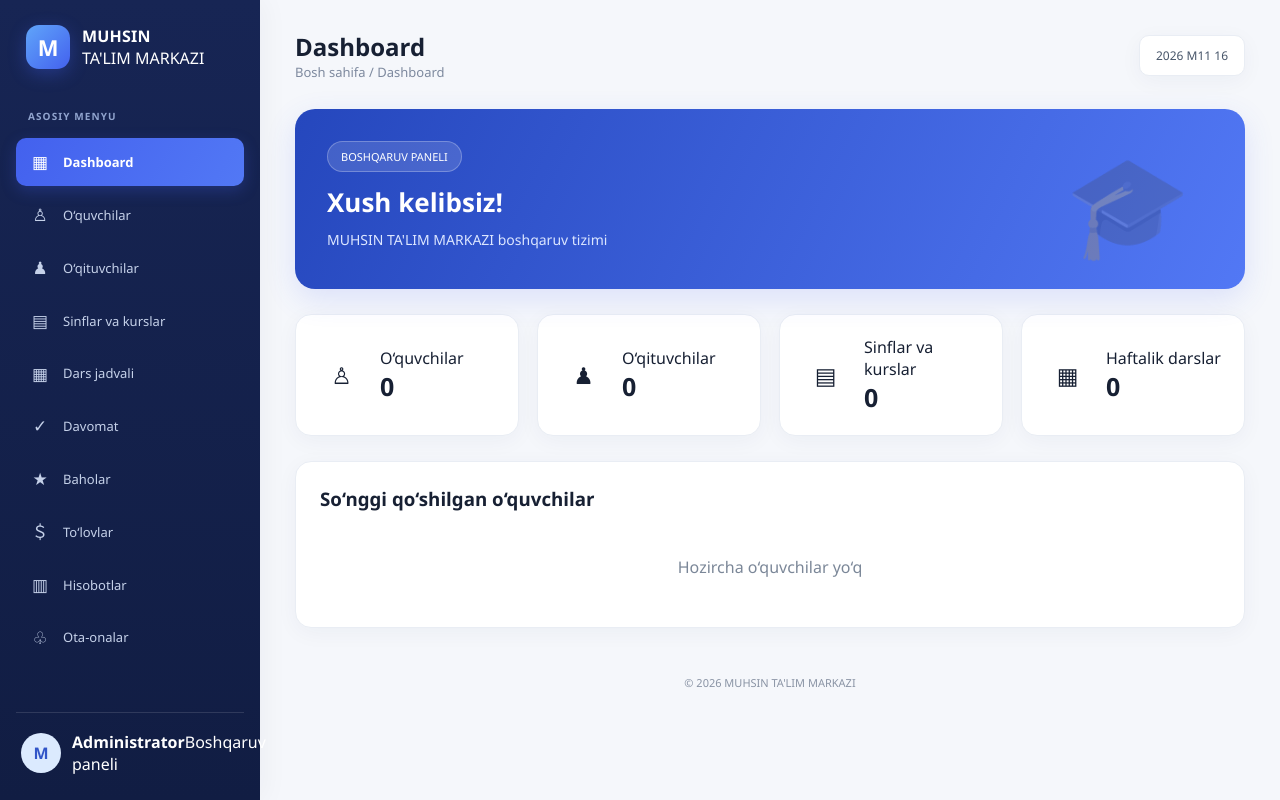
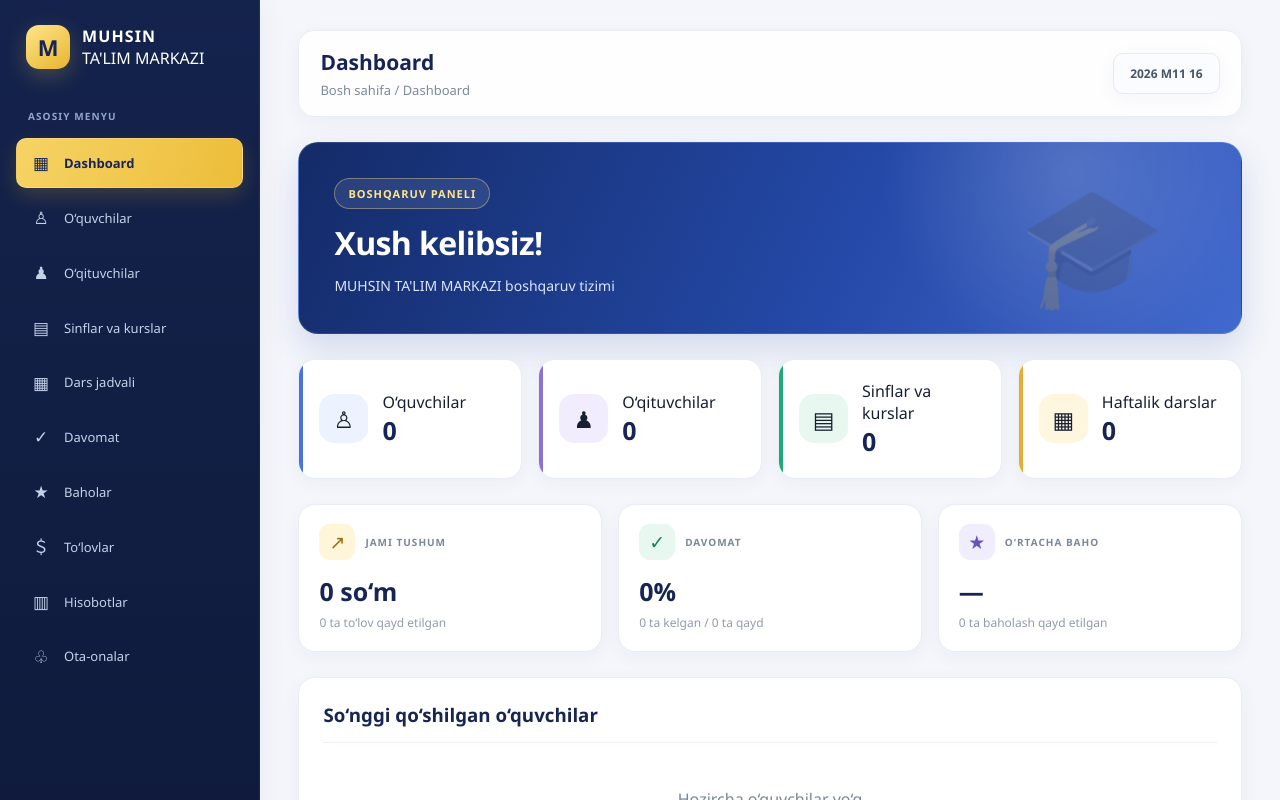
Before and after one commit to muminjonsodikov78-max/myfirswork, a React (Vite) app: page / in a window 1280 px wide. Shown: the top 800 px of the page. Built offline with nearby package versions, Linux system fonts and the light colour scheme.

Commit message:
Update dashboard design
Apply dashboard visual improvements and insights cards.

```diff
--- a/App.css
+++ b/App.css
@@ -2385,3 +2385,358 @@ footer {
     gap: 15px;
   }
 }
+
+
+/* =========================================
+   MUHSIN TA'LIM — YANGILANGAN DIZAYN
+   Faqat ko'rinish: mavjud funksiyalar saqlanadi
+========================================= */
+
+:root {
+  --accent-gold: #f2c94c;
+  --accent-gold-dark: #d9a91d;
+  --navy-900: #101b3d;
+  --navy-800: #172554;
+  --surface-soft: #f8faff;
+}
+
+body {
+  background:
+    radial-gradient(circle at 85% 0%, rgba(242, 201, 76, 0.08), transparent 25%),
+    #f4f6fb;
+}
+
+.app {
+  background: #f4f6fb;
+}
+
+.sidebar {
+  background: linear-gradient(180deg, #14234d 0%, #0e1938 100%);
+  border-right: 1px solid rgba(255, 255, 255, 0.06);
+}
+
+.brand-icon,
+.brand-logo {
+  background: linear-gradient(145deg, #ffe58a, #e7b52e);
+  color: #172554;
+  box-shadow: 0 7px 22px rgba(242, 201, 76, 0.24);
+}
+
+.brand h2 {
+  letter-spacing: 1.1px;
+}
+
+.menu-item {
+  min-height: 45px;
+  border: 1px solid transparent;
+}
+
+.menu-item.selected {
+  background: linear-gradient(110deg, #f6d365, #edbd39);
+  color: #172554;
+  border-color: rgba(255, 255, 255, 0.2);
+  box-shadow: 0 8px 20px rgba(225, 174, 39, 0.2);
+  font-weight: 750;
+}
+
+.menu-item.selected .menu-icon {
+  color: #172554;
+}
+
+.menu-item:not(.selected):hover {
+  background: rgba(255, 255, 255, 0.09);
+}
+
+.main {
+  padding: 30px clamp(20px, 3vw, 42px);
+}
+
+.topbar {
+  padding: 17px 21px;
+  margin: 0 0 25px;
+  background: rgba(255, 255, 255, 0.92);
+  border: 1px solid #e8edf5;
+  border-radius: 16px;
+  box-shadow: 0 5px 20px rgba(23, 37, 84, 0.045);
+}
+
+.topbar h2 {
+  color: #172554;
+  font-size: 21px;
+  font-weight: 750;
+}
+
+.breadcrumb {
+  margin-top: 5px;
+}
+
+.top-date {
+  border-color: #e7eaf1;
+  background: #fbfcff;
+  font-weight: 650;
+}
+
+.welcome {
+  min-height: 190px;
+  padding: 35px;
+  border: 1px solid rgba(255, 255, 255, 0.12);
+  background:
+    radial-gradient(circle at 82% 15%, rgba(255, 255, 255, 0.16), transparent 24%),
+    linear-gradient(115deg, #142b68 0%, #2449a8 58%, #4269ce 100%);
+  box-shadow: 0 15px 34px rgba(31, 66, 153, 0.16);
+}
+
+.welcome h1 {
+  font-size: clamp(25px, 3vw, 32px);
+  letter-spacing: -0.6px;
+}
+
+.welcome-tag {
+  color: #ffe58a;
+  background: rgba(255, 255, 255, 0.09);
+  border-color: rgba(255, 229, 138, 0.38);
+  font-weight: 750;
+  letter-spacing: 1px;
+}
+
+.welcome-art {
+  right: clamp(25px, 6vw, 75px);
+  top: 18px;
+  font-size: 118px;
+  opacity: 0.2;
+}
+
+.stats-grid {
+  gap: 16px;
+}
+
+.stat-card {
+  position: relative;
+  overflow: hidden;
+  min-height: 112px;
+  padding: 20px;
+  border-radius: 17px;
+  border-color: #e8edf5;
+  box-shadow: 0 5px 18px rgba(23, 37, 84, 0.045);
+}
+
+.stat-card::after {
+  content: "";
+  position: absolute;
+  inset: 0 auto 0 0;
+  width: 4px;
+  background: #4772df;
+}
+
+.stat-card:nth-child(2)::after { background: #8b70d6; }
+.stat-card:nth-child(3)::after { background: #20a879; }
+.stat-card:nth-child(4)::after { background: #e6ad35; }
+
+.stat-card:hover {
+  transform: translateY(-3px);
+  border-color: #d8e1f3;
+  box-shadow: 0 13px 28px rgba(23, 37, 84, 0.09);
+}
+
+.stat-icon {
+  border-radius: 15px;
+  background: #edf2ff;
+}
+
+.stat-card:nth-child(2) .stat-icon { background: #f1edff; }
+.stat-card:nth-child(3) .stat-icon { background: #e8f8f1; }
+.stat-card:nth-child(4) .stat-icon { background: #fff6df; }
+
+.stat-number {
+  color: #172554;
+  font-size: 28px;
+  letter-spacing: -0.7px;
+}
+
+.dashboard-insights {
+  display: grid;
+  grid-template-columns: repeat(3, minmax(0, 1fr));
+  gap: 16px;
+  margin: 0 0 25px;
+}
+
+.dashboard-insight-card {
+  min-width: 0;
+  padding: 19px 20px;
+  border: 1px solid #e8edf5;
+  border-radius: 17px;
+  background: #fff;
+  box-shadow: 0 5px 18px rgba(23, 37, 84, 0.045);
+  transition: transform 0.2s ease, box-shadow 0.2s ease;
+}
+
+.dashboard-insight-card:hover {
+  transform: translateY(-3px);
+  box-shadow: 0 12px 25px rgba(23, 37, 84, 0.08);
+}
+
+.dashboard-insight-top {
+  display: flex;
+  align-items: center;
+  gap: 10px;
+  margin-bottom: 15px;
+}
+
+.dashboard-insight-icon {
+  display: inline-flex;
+  width: 36px;
+  height: 36px;
+  flex: 0 0 36px;
+  align-items: center;
+  justify-content: center;
+  border-radius: 11px;
+  background: #fff5d8;
+  color: #9a710d;
+  font-size: 19px;
+  font-weight: 800;
+}
+
+.dashboard-attendance .dashboard-insight-icon {
+  background: #e8f8f1;
+  color: #14845e;
+}
+
+.dashboard-grades .dashboard-insight-icon {
+  background: #f0edff;
+  color: #6951bd;
+}
+
+.dashboard-insight-label {
+  color: #7c879b;
+  font-size: 10px;
+  font-weight: 800;
+  letter-spacing: 1px;
+}
+
+.dashboard-insight-card > strong {
+  display: block;
+  color: #172554;
+  font-size: clamp(19px, 2vw, 25px);
+  line-height: 1.3;
+  overflow-wrap: anywhere;
+}
+
+.dashboard-insight-card > p {
+  margin-top: 7px;
+  color: #929bad;
+  font-size: 12px;
+  line-height: 1.5;
+}
+
+.panel {
+  border: 1px solid #e8edf5;
+  border-radius: 17px;
+  box-shadow: 0 6px 22px rgba(23, 37, 84, 0.045);
+}
+
+.panel-heading {
+  padding-bottom: 15px;
+  border-bottom: 1px solid #edf0f6;
+}
+
+.panel-heading h3 {
+  color: #172554;
+  font-weight: 750;
+}
+
+.main .panel .data-table th,
+.main .panel .students-table th {
+  color: #596780;
+  background: #f6f8fc;
+  font-size: 11px;
+  font-weight: 800;
+  letter-spacing: 0.45px;
+  text-transform: uppercase;
+}
+
+.main .panel .data-table td,
+.main .panel .students-table td {
+  color: #34415a;
+  border-bottom-color: #edf0f5;
+}
+
+.main .panel .data-table tbody tr:hover,
+.main .panel .students-table tbody tr:hover {
+  background: #f8faff;
+}
+
+input, select, textarea {
+  border-radius: 10px;
+}
+
+button {
+  transition: filter 0.18s ease, transform 0.18s ease, box-shadow 0.18s ease;
+}
+
+button:active {
+  transform: translateY(1px);
+}
+
+@media (max-width: 1100px) {
+  .stats-grid {
+    grid-template-columns: repeat(2, minmax(0, 1fr));
+  }
+
+  .dashboard-insights {
+    grid-template-columns: repeat(2, minmax(0, 1fr));
+  }
+}
+
+@media (max-width: 700px) {
+  .main {
+    padding: 18px 14px;
+  }
+
+  .topbar {
+    align-items: flex-start;
+    padding: 15px;
+    margin-bottom: 18px;
+  }
+
+  .topbar h2 {
+    font-size: 18px;
+  }
+
+  .top-date {
+    white-space: normal;
+    text-align: right;
+    padding: 8px 10px;
+    font-size: 10px;
+  }
+
+  .welcome {
+    min-height: 165px;
+    padding: 24px 20px;
+  }
+
+  .welcome-art {
+    right: 8px;
+    top: 40px;
+    font-size: 76px;
+  }
+
+  .stats-grid,
+  .dashboard-insights {
+    grid-template-columns: 1fr;
+    gap: 12px;
+  }
+
+  .stat-card {
+    min-height: 94px;
+  }
+}
+
+@media (prefers-reduced-motion: reduce) {
+  *,
+  *::before,
+  *::after {
+    scroll-behavior: auto !important;
+    transition-duration: 0.01ms !important;
+    animation-duration: 0.01ms !important;
+  }
+}
--- a/App.jsx
+++ b/App.jsx
@@ -886,6 +886,46 @@ const editLesson = lesson => {
                   <div className="stat-number">{schedules.length}</div>
                 </div>
               </div>
+            </section>
+
+            <section className="dashboard-insights">
+              <article className="dashboard-insight-card dashboard-income">
+                <div className="dashboard-insight-top">
+                  <span className="dashboard-insight-icon">↗</span>
+                  <span className="dashboard-insight-label">JAMI TUSHUM</span>
+                </div>
+                <strong>
+                  {payments.reduce((sum, item) => sum + (Number(String(item.amount || '').replace(/[^0-9.-]/g, '')) || 0), 0).toLocaleString('uz-UZ')} so‘m
+                </strong>
+                <p>{payments.length} ta to‘lov qayd etilgan</p>
+              </article>
+
+              <article className="dashboard-insight-card dashboard-attendance">
+                <div className="dashboard-insight-top">
+                  <span className="dashboard-insight-icon">✓</span>
+                  <span className="dashboard-insight-label">DAVOMAT</span>
+                </div>
+                <strong>
+                  {attendance.length ? Math.round(attendance.filter(item => item.status === 'Keldi').length / attendance.length * 100) : 0}%
+                </strong>
+                <p>{attendance.filter(item => item.status === 'Keldi').length} ta kelgan / {attendance.length} ta qayd</p>
+              </article>
+
+              <article className="dashboard-insight-card dashboard-grades">
+                <div className="dashboard-insight-top">
+                  <span className="dashboard-insight-icon">★</span>
+                  <span className="dashboard-insight-label">O‘RTACHA BAHO</span>
+                </div>
+                <strong>
+                  {(() => {
+                    const numericGrades = grades.map(item => Number(item.grade)).filter(value => Number.isFinite(value) && value > 0)
+                    return numericGrades.length
+                      ? (numericGrades.reduce((sum, value) => sum + value, 0) / numericGrades.length).toFixed(1)
+                      : '—'
+                  })()}
+                </strong>
+                <p>{grades.length} ta baholash qayd etilgan</p>
+              </article>
             </section>
 
             <section className="panel">
```
